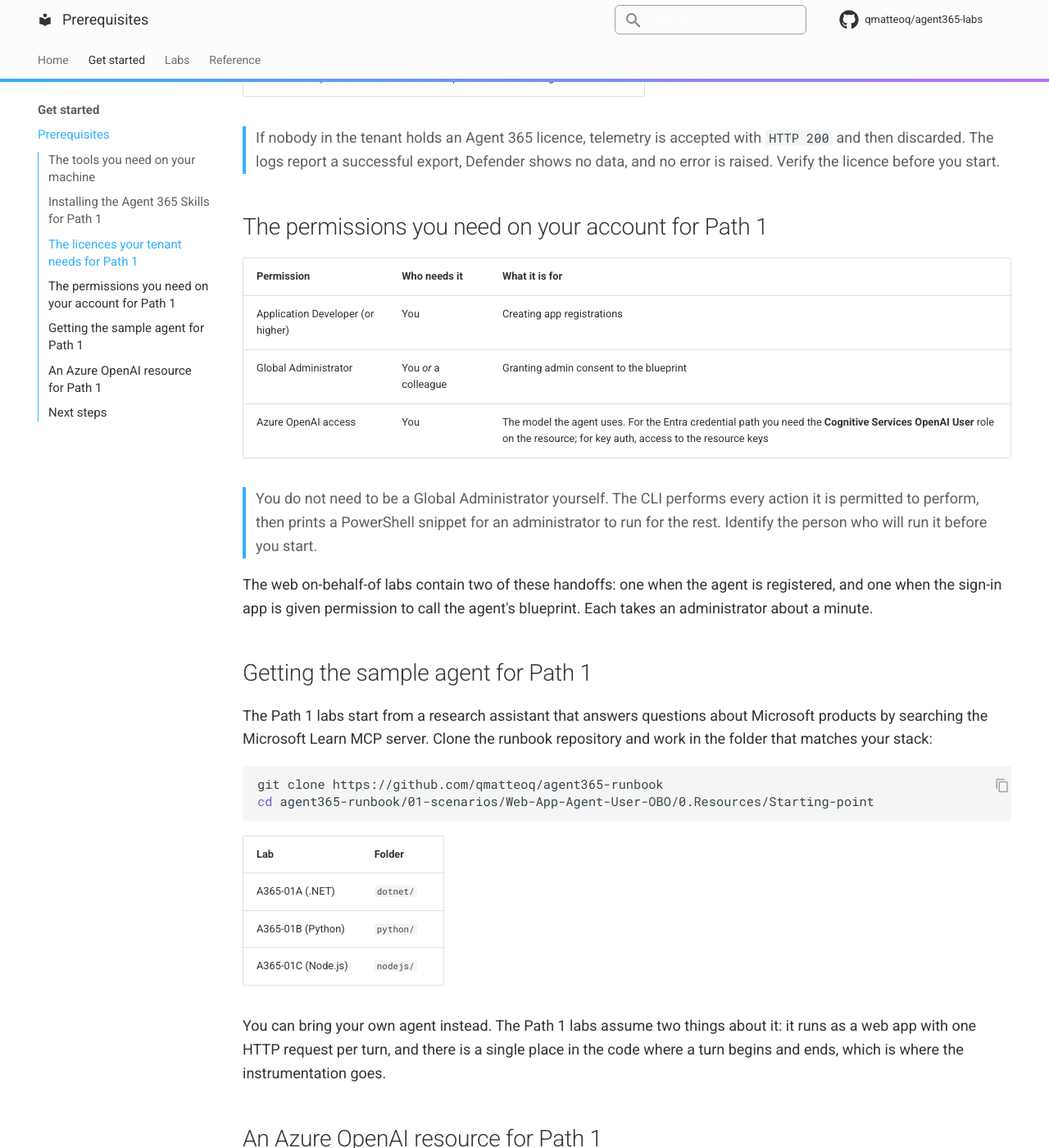
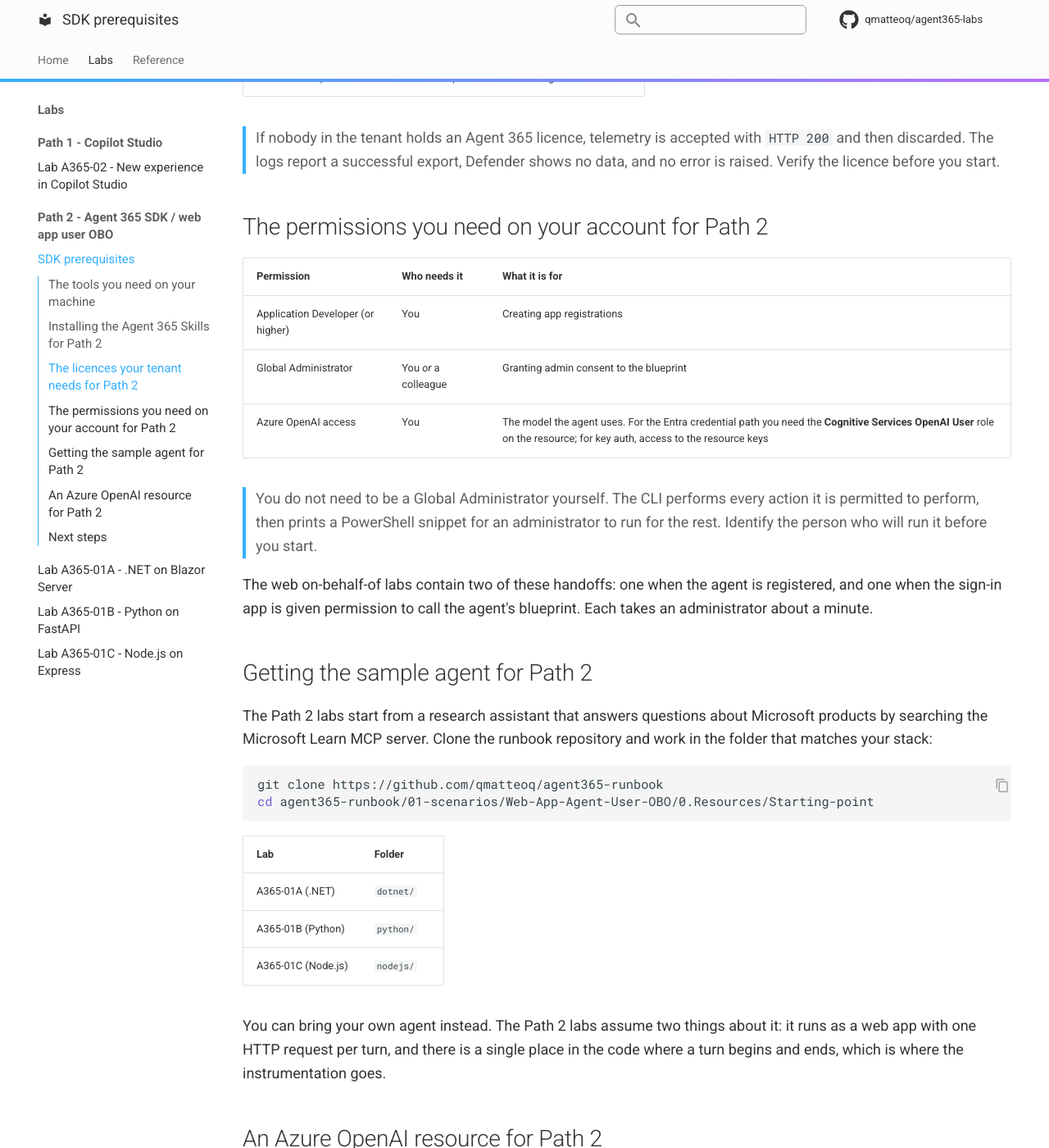
Before and after one commit to qmatteoq/agent365-labs, an MkDocs documentation site: the page built from docs/00-prerequisites.md, in a window 1280 px wide and 1400 px high, scrolled down 2140 px. Shown: the whole window at 82% size. Built offline with MkDocs 1.6.1 and Material for MkDocs 9.7.7, drawn with Linux system fonts in a browser that asks for light colours; comment, search, counter and statistics services are not loaded; some of the changed text lies outside the part shown.

Commit message:
Put Copilot Studio before SDK labs in the learning flow
Co-authored-by: Copilot App <223556219+Copilot@users.noreply.github.com>

````diff
--- a/docs/00-prerequisites.md
+++ b/docs/00-prerequisites.md
@@ -1,6 +1,6 @@
 # Prerequisites
 
-This page is for **Path 1**, the custom web-app labs:
+This page is for **Path 2**, the Agent 365 SDK and custom web-app labs:
 
 - [Lab A365-01A: .NET](./01a-web-obo-dotnet.md)
 - [Lab A365-01B: Python](./01b-web-obo-python.md)
@@ -8,14 +8,14 @@ This page is for **Path 1**, the custom web-app labs:
 
 If you are taking the browser-first Copilot Studio runtime-harness path, use the self-contained prerequisites in [Lab A365-02](./02-copilot-studio.md#prerequisites) instead.
 
-Every **Path 1** lab in this repository requires the same three things: tools on your machine, licences in your tenant, and permissions on your account.
+Every **Path 2** lab in this repository requires the same three things: tools on your machine, licences in your tenant, and permissions on your account.
 
 ## The tools you need on your machine
 
 | Requirement | Minimum | Check it with | What needs it |
 | --- | --- | --- | --- |
 | .NET SDK | 8.0 | `dotnet --version` | The Agent 365 CLI itself, and .NET agents |
-| Agent 365 CLI | latest | `a365 --version` | Every Path 1 lab |
+| Agent 365 CLI | latest | `a365 --version` | Every Path 2 lab |
 | PowerShell | 7.0 | `pwsh --version` | The consent scripts |
 | Azure CLI | latest | `az version` | Signing in to the tenant |
 | Az PowerShell module | latest | `Get-Module -ListAvailable Az.Accounts` | Granting permissions |
@@ -24,7 +24,7 @@ Every **Path 1** lab in this repository requires the same three things: tools on
 | uv | latest | `uv --version` | The Python lab only |
 | Node.js | 20.10 | `node --version` | The Node.js lab only |
 
-> The .NET 8 SDK is required even if your agent is written in Python or TypeScript. The Agent 365 CLI is distributed as a .NET global tool, so .NET must be installed to run it. This is unrelated to the language your agent is written in. This requirement is for **Path 1** only; Lab A365-02 does not use the CLI.
+> The .NET 8 SDK is required even if your agent is written in Python or TypeScript. The Agent 365 CLI is distributed as a .NET global tool, so .NET must be installed to run it. This is unrelated to the language your agent is written in. This requirement is for **Path 2** only; Lab A365-02 does not use the CLI.
 
 A key requirement for the labs is the Agent 365 CLI, which you can install with the following command:
 
@@ -35,9 +35,9 @@ a365 --version
 
 The second command prints the installed version.
 
-## Installing the Agent 365 Skills for Path 1
+## Installing the Agent 365 Skills for Path 2
 
-Most of the Agent 365 work in the **Path 1** labs is done by asking an AI coding assistant to do it, using the [Agent 365 Skills](https://github.com/microsoft/agent365-skills). The skills work with every major assistant, and each one installs them differently. Pick the row that matches the tool you use:
+Most of the Agent 365 work in the **Path 2** labs is done by asking an AI coding assistant to do it, using the [Agent 365 Skills](https://github.com/microsoft/agent365-skills). The skills work with every major assistant, and each one installs them differently. Pick the row that matches the tool you use:
 
 | Your assistant | How to install |
 | --- | --- |
@@ -47,9 +47,9 @@ Most of the Agent 365 work in the **Path 1** labs is done by asking an AI coding
 
 Run the install from **your agent's project folder**, so the skills can see the code they are meant to change.
 
-> Lab A365-02 does not use these coding-assistant skills. It uses a **native Copilot Studio runtime skill** uploaded as a `SKILL.md` file inside the browser authoring experience.
+> Lab A365-02 does not use these coding-assistant skills. It uses a native skill created inside the Copilot Studio browser authoring experience.
 
-## The licences your tenant needs for Path 1
+## The licences your tenant needs for Path 2
 
 | Requirement | What to know |
 | --- | --- |
@@ -59,7 +59,7 @@ Run the install from **your agent's project folder**, so the skills can see the
 
 > If nobody in the tenant holds an Agent 365 licence, telemetry is accepted with `HTTP 200` and then discarded. The logs report a successful export, Defender shows no data, and no error is raised. Verify the licence before you start.
 
-## The permissions you need on your account for Path 1
+## The permissions you need on your account for Path 2
 
 | Permission | Who needs it | What it is for |
 | --- | --- | --- |
@@ -71,9 +71,9 @@ Run the install from **your agent's project folder**, so the skills can see the
 
 The web on-behalf-of labs contain two of these handoffs: one when the agent is registered, and one when the sign-in app is given permission to call the agent's blueprint. Each takes an administrator about a minute.
 
-## Getting the sample agent for Path 1
+## Getting the sample agent for Path 2
 
-The Path 1 labs start from a research assistant that answers questions about Microsoft products by searching the Microsoft Learn MCP server. Clone the runbook repository and work in the folder that matches your stack:
+The Path 2 labs start from a research assistant that answers questions about Microsoft products by searching the Microsoft Learn MCP server. Clone the runbook repository and work in the folder that matches your stack:
 
 ```bash
 git clone https://github.com/qmatteoq/agent365-runbook
@@ -86,9 +86,9 @@ cd agent365-runbook/01-scenarios/Web-App-Agent-User-OBO/0.Resources/Starting-poi
 | A365-01B (Python) | `python/` |
 | A365-01C (Node.js) | `nodejs/` |
 
-You can bring your own agent instead. The Path 1 labs assume two things about it: it runs as a web app with one HTTP request per turn, and there is a single place in the code where a turn begins and ends, which is where the instrumentation goes.
+You can bring your own agent instead. The Path 2 labs assume two things about it: it runs as a web app with one HTTP request per turn, and there is a single place in the code where a turn begins and ends, which is where the instrumentation goes.
 
-## An Azure OpenAI resource for Path 1
+## An Azure OpenAI resource for Path 2
 
 The agent reasons with a model deployed in Azure OpenAI, so you need a resource with a chat deployment on it. Note down two values from the Azure portal, on the resource:
 
--- a/mkdocs.yml
+++ b/mkdocs.yml
@@ -52,14 +52,13 @@ plugins:
 
 nav:
   - Home: 'index.md'
-  - Get started:
-    - Prerequisites: '00-prerequisites.md'
   - Labs:
-    - 'Path 1 - Web app agent with user OBO':
+    - 'Path 1 - Copilot Studio':
+      - 'Lab A365-02 - New experience in Copilot Studio': '02-copilot-studio.md'
+    - 'Path 2 - Agent 365 SDK / web app user OBO':
+      - 'SDK prerequisites': '00-prerequisites.md'
       - 'Lab A365-01A - .NET on Blazor Server': '01a-web-obo-dotnet.md'
       - 'Lab A365-01B - Python on FastAPI': '01b-web-obo-python.md'
       - 'Lab A365-01C - Node.js on Express': '01c-web-obo-nodejs.md'
-    - 'Path 2 - Copilot Studio runtime harness':
-      - 'Lab A365-02 - New experience in Copilot Studio': '02-copilot-studio.md'
   - Reference:
     - Sample prompts: '99-sample-prompts.md'
````
Also changed, not shown: README.md (+36 -37 lines), docs/02-copilot-studio.md (+5 -3 lines), docs/99-sample-prompts.md (+39 -39 lines), docs/index.md (+41 -42 lines).
